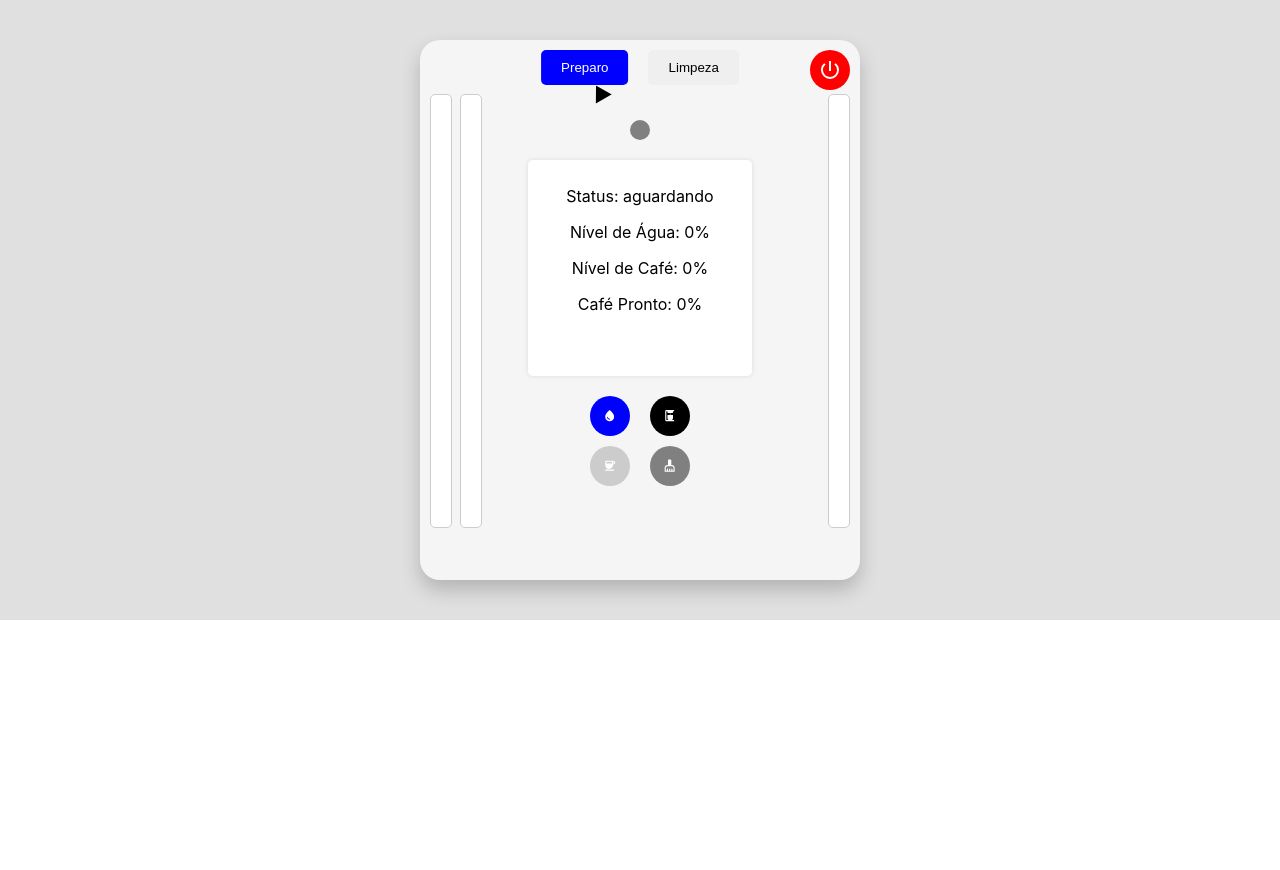
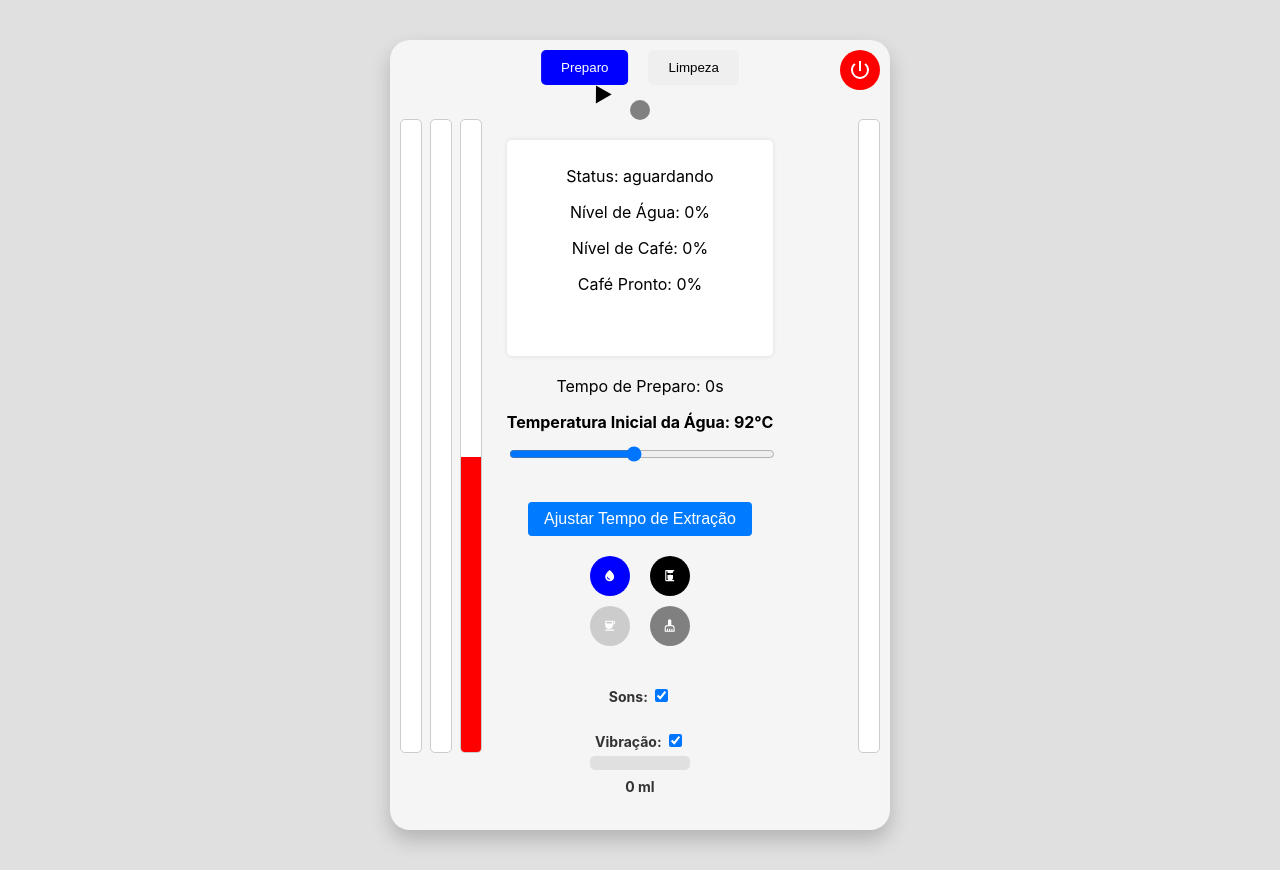
Before and after one commit to guilhermesmoreira/cafeteira, a React (Create React App) app: page /cafeteira2 in a window 1280 px wide. Before the commit the page ends 800 px from the top, so only its background shows below. Built offline with nearby package versions, Linux system fonts and the light colour scheme.

Commit message:
Cafeteira Parte 03

```diff
--- a/src/paginas/cafeteira2/cafeteira2.js
+++ b/src/paginas/cafeteira2/cafeteira2.js
@@ -114,24 +114,60 @@ function Cafeteira2() {
   const [waterAdded, setWaterAdded] = useState(false);
   const [coffeeAdded, setCoffeeAdded] = useState(false);
   const [isVibrating, setIsVibrating] = useState(false);
+  const [temperatura, setTemperatura] = useState(92);
+  const [tempoExtracao, setTempoExtracao] = useState(25); // 25 segundos padrão
+  const [mostrarModalTempo, setMostrarModalTempo] = useState(false);
+  const [tempoPreparoRestante, setTempoPreparoRestante] = useState(0);
+  const [vibracaoAtiva, setVibracaoAtiva] = useState(true);
+  const [somAtivo, setSomAtivo] = useState(true);
+
+  const tocarSom = (audio) => {
+    if (!somAtivo) return;
+    audio.currentTime = 0; // reinicia o som para cada evento
+    audio.play();
+  };
 
   // Instâncias de áudio
   const beep = new Audio(beepSound);
   const coffeeReady = new Audio(coffeeReadySound);
   const clean = new Audio(cleanSound);
 
+  const alterarTemperatura = (e) => {
+    setTemperatura(e.target.value);
+  };
+
+  const abrirModalTempo = () => {
+    setMostrarModalTempo(true);
+  };
+
+  const confirmarTempo = () => {
+    setMostrarModalTempo(false);
+  };
+
+  const vibrar = (tipo) => {
+    if (!vibracaoAtiva || !navigator.vibrate) return;
+
+    if (tipo === 'curto') {
+      navigator.vibrate(100); // vibração de 100ms
+    } else if (tipo === 'longo') {
+      navigator.vibrate(400); // vibração de 400ms
+    }
+  };
+
+
   // Toca beep.mp3 ao ligar a máquina
   useEffect(() => {
     if (isOn) {
-      beep.play();
+      tocarSom(beep);
     }
   }, [isOn]);
+
 
   // Controle de status para café pronto (somCafePronto.wav)
   useEffect(() => {
     if (brewedCoffeeLevel === 100 && status !== 'pronto') {
       setStatus('pronto');
-      coffeeReady.play(); // Toca somCafePronto.wav quando a barra marrom atinge 100%
+      tocarSom(coffeeReady); // Toca somCafePronto.wav quando a barra marrom atinge 100%
       setIsVibrating(true); // Ativa a vibração
       setTimeout(() => setIsVibrating(false), 500); // Desativa após 0,5 segundos
     }
@@ -140,12 +176,13 @@ function Cafeteira2() {
   // Toca somLimpar.wav quando a limpeza termina
   useEffect(() => {
     if (mode === 'limpeza' && cleaningProgress === 100 && status === 'aguardando') {
-      clean.play();
+      tocarSom(clean);
     }
   }, [cleaningProgress, status, mode]);
 
   const addWater = () => {
     if (isOn && mode === 'preparo' && waterLevel < 100 && !waterAdded) {
+      tocarSom(beep);
       setStatus('preparando');
       setWaterAdded(true);
       const interval = setInterval(() => {
@@ -189,21 +226,35 @@ function Cafeteira2() {
   const brewCoffee = () => {
     if (isOn && mode === 'preparo' && waterLevel === 100 && coffeeLevel === 100) {
       setStatus('preparando');
+
+      let segundosTotal = parseInt(tempoExtracao); // valor escolhido pelo usuário
+      let progressoAtual = 0;
+
+      setTempoPreparoRestante(segundosTotal); // Iniciar contagem regressiva
       const interval = setInterval(() => {
         setBrewedCoffeeLevel((prevBrew) => {
-          if (prevBrew >= 100) {
+          const novoProgresso = prevBrew + (100 / segundosTotal / 10); // atualizar proporcionalmente
+
+          // A cada 100ms -> atualizar 1/10 do segundo
+
+          if (novoProgresso >= 100) {
             clearInterval(interval);
             setStatus('pronto');
+            setTempoPreparoRestante(0); // zera o tempo restante
             return 100;
           }
-          const newBrew = prevBrew + 1;
-          setWaterLevel(100 - newBrew);
-          setCoffeeLevel(100 - newBrew);
-          return newBrew;
+
+          return novoProgresso;
         });
-      }, 50);
+
+        setTempoPreparoRestante((prevTempo) => {
+          if (prevTempo <= 0) return 0;
+          return (prevTempo - 0.1).toFixed(1); // diminui 0.1s a cada 100ms
+        });
+      }, 100); // a cada 100 milissegundos
     }
   };
+
 
   const cleanMachine = () => {
     if (isOn && mode === 'limpeza' && brewedCoffeeLevel > 0) {
@@ -254,6 +305,38 @@ function Cafeteira2() {
             coffeeLevel={coffeeLevel}
             brewedCoffeeLevel={brewedCoffeeLevel}
           />
+          <p>Tempo de Preparo: {tempoPreparoRestante > 0 ? `${tempoPreparoRestante}s` : "0s"}</p>
+          <div className={styles.temperaturaControl}>
+            <label>Temperatura Inicial da Água: {temperatura}°C</label>
+            <input
+              type="range"
+              min="85"
+              max="100"
+              value={temperatura}
+              onChange={alterarTemperatura}
+              className={styles.sliderTemperatura}
+            />
+          </div>
+          <button className={styles.button} onClick={abrirModalTempo}>
+            Ajustar Tempo de Extração
+          </button>
+          {mostrarModalTempo && (
+            <div className={styles.modal}>
+              <div className={styles.modalContent}>
+                <h3>Tempo de Extração</h3>
+                <input
+                  type="number"
+                  value={tempoExtracao}
+                  min="10"
+                  max="60"
+                  onChange={(e) => setTempoExtracao(e.target.value)}
+                />
+                <button onClick={confirmarTempo} className={styles.button}>
+                  Pronto
+                </button>
+              </div>
+            </div>
+          )}
           <div className={styles.actionButtonsContainer}>
             <div className={styles.buttonColumn}>
               <button
@@ -289,9 +372,38 @@ function Cafeteira2() {
             </div>
           </div>
         </div>
+        <div className={styles.configSection}>
+          <label>
+            Sons: <input type="checkbox" checked={somAtivo} onChange={() => setSomAtivo(!somAtivo)} />
+          </label>
+        </div>
+        <div className={styles.configSection}>
+          <label>
+            Vibração: <input type="checkbox" checked={vibracaoAtiva} onChange={() => setVibracaoAtiva(!vibracaoAtiva)} />
+          </label>
+        </div>
         <WaterLevelBar waterLevel={waterLevel} />
+        <div className={styles.temperatureLevelContainer}>
+          <div
+            className={styles.temperatureLevel}
+            style={{ height: `${(temperatura - 85) * 6.66}%` }} // mapeando 85-100 para 0-100%
+          ></div>
+          <div className={styles.temperatureText}>
+            {temperatura}°C
+          </div>
+        </div>
         <CoffeeLevelBar coffeeLevel={coffeeLevel} />
         <BrewedCoffeeBar brewedCoffeeLevel={brewedCoffeeLevel} />
+        <div className={styles.volumeRecipienteContainer}>
+          <div className={styles.volumeRecipienteBar}>
+            <div
+              className={styles.volumeRecipienteFill}
+              style={{ width: `${brewedCoffeeLevel}%` }}
+            ></div>
+          </div>
+          <p>{Math.round((brewedCoffeeLevel / 100) * 500)} ml</p>
+        </div>
+
       </div>
     </div>
   );
--- a/src/paginas/cafeteira2/cafeteira2.module.css
+++ b/src/paginas/cafeteira2/cafeteira2.module.css
@@ -8,12 +8,12 @@
 
   .coffeeMaker {
     position: relative;
-    width: 400px;
-    height: 500px;
+    width: 500px;
+    height: 750px; /* Aumentar de 500px para 650px (ou mais se precisar) */
     background-color: #f5f5f5;
     border-radius: 20px;
     box-shadow: 0 10px 20px rgba(0, 0, 0, 0.2);
-    padding: 20px;
+    padding-bottom: 40px; /* adicionar para dar espaço interno */
     display: flex;
     flex-direction: column;
     align-items: center;
@@ -177,7 +177,9 @@
     justify-content: center;
     gap: 20px;
     margin-bottom: 20px;
+    margin-top: 20px;
   }
+
 
   .buttonColumn {
     display: flex;
@@ -265,3 +267,113 @@
 .vibrateEffect {
   animation: vibrate 0.5s ease-in-out;
 }
+
+.temperaturaControl {
+  margin-bottom: 20px;
+  text-align: center;
+}
+
+.sliderTemperatura {
+  width: 100%;
+  margin-top: 8px;
+}
+
+.modal {
+  position: fixed;
+  top: 0;
+  left: 0;
+  width: 100%;
+  height: 100%;
+  background: rgba(0, 0, 0, 0.5);
+  display: flex;
+  justify-content: center;
+  align-items: center;
+  z-index: 1000;
+}
+
+.modalContent {
+  background: white;
+  padding: 2rem;
+  border-radius: 8px;
+  text-align: center;
+  width: 300px;
+}
+
+.button {
+  margin-top: 1rem;
+  padding: 0.5rem 1rem;
+  font-size: 1rem;
+  border: none;
+  border-radius: 4px;
+  background-color: #007bff;
+  color: white;
+  cursor: pointer;
+  transition: background-color 0.3s;
+}
+
+.button:hover {
+  background-color: #0056b3;
+}
+
+.temperatureLevelContainer {
+  position: absolute;
+  left: 70px; /* Ajuste conforme necessidade */
+  top: 10%;
+  height: 80%;
+  width: 20px;
+  background-color: white;
+  border: 1px solid #ccc;
+  border-radius: 5px;
+  overflow: hidden;
+  display: flex;
+  flex-direction: column-reverse;
+  align-items: center;
+}
+
+.temperatureLevel {
+  width: 100%;
+  background-color: red; /* Pode ser vermelho para temperatura */
+  transition: height 0.3s ease;
+}
+
+.temperatureText {
+  position: absolute;
+  bottom: -25px;
+  font-size: 12px;
+  font-weight: bold;
+  color: black;
+  text-align: center;
+}
+
+.volumeRecipienteContainer p {
+  margin-top: 4px;
+  font-size: 14px;
+  font-weight: bold;
+  color: #333;
+}
+
+.volumeRecipienteBar {
+  width: 100px;
+  height: 14px; /* era 20px */
+  background-color: #e0e0e0;
+  border-radius: 5px;
+  overflow: hidden;
+  margin-bottom: 8px;
+}
+
+.volumeRecipienteFill {
+  height: 100%;
+  background-color: brown;
+  transition: width 0.3s ease;
+}
+
+.configSection {
+  margin-top: 20px;
+  text-align: center;
+}
+
+.configSection label {
+  font-size: 14px;
+  font-weight: bold;
+  color: #333;
+}
--- a/src/paginas/cafeteira3/cafeteira3.js
+++ b/src/paginas/cafeteira3/cafeteira3.js
@@ -1,3 +1,4 @@
+// Atualizado Cafeteira3.js aplicando as melhorias (S1 a S12)
 import { useState, useEffect } from "react";
 import styles from "../../paginas/cafeteira3/cafeteira3.module.css";
 import { Card, CardContent } from "../../components/ui/card";
@@ -39,20 +40,35 @@ export default function Cafeteira3() {
   const [progresso, setProgresso] = useState(0);
   const [status, setStatus] = useState("Pronto");
   const [necessitaLimpeza, setNecessitaLimpeza] = useState(false);
-  const [intensidadeCafe, setIntensidadeCafe] = useState("Médio");
+  const [intensidadeCafe, setIntensidadeCafe] = useState(3);
+  const [temperatura, setTemperatura] = useState(92);
+  const [tempoExtracao, setTempoExtracao] = useState(25);
+  const [mostrarTempoModal, setMostrarTempoModal] = useState(false);
+  const [volume, setVolume] = useState(200);
+  const [somAtivo, setSomAtivo] = useState(true);
+  const [vibracaoAtiva, setVibracaoAtiva] = useState(true);
+  const [alerta, setAlerta] = useState(null);
 
   const playSound = (soundFile) => {
+    if (!somAtivo) return;
     const sound = new Audio(`/sounds/${soundFile}`);
     sound.play();
+  };
+
+  const vibrar = (tipo) => {
+    if (!vibracaoAtiva) return;
+    navigator.vibrate(tipo === "curto" ? 100 : 400);
   };
 
   useEffect(() => {
     if (agua < 20) {
       setStatus("Baixo Nível de Água");
       playSound("beep.mp3");
+      vibrar("curto");
     } else if (necessitaLimpeza) {
       setStatus("Necessita Limpeza");
       playSound("beep.mp3");
+      vibrar("curto");
     } else {
       setStatus("Pronto");
     }
@@ -60,32 +76,47 @@ export default function Cafeteira3() {
 
   const iniciar = () => {
     if (!ligada) return;
-    setProgresso(100);
+    setProgresso(0);
+    let interval = setInterval(() => {
+      setProgresso((prev) => {
+        if (prev >= 100) {
+          clearInterval(interval);
+          setStatus("Pronto");
+          playSound(modo === "preparo" ? "somCafePronto.wav" : "somLimpar.wav");
+          vibrar("longo");
+          setNecessitaLimpeza(modo === "preparo");
+          return 100;
+        }
+        return prev + 1;
+      });
+    }, 30);
 
     if (modo === "preparo") {
       setStatus("Preparando Café");
       playSound("beep.mp3");
-      setTimeout(() => {
-        setStatus("Pronto");
-        playSound("somCafePronto.wav");
-      }, 3000);
     } else {
       setStatus("Limpando Máquina");
       playSound("beep.mp3");
-      setTimeout(() => {
-        setStatus("Pronto");
-        playSound("somLimpar.wav");
-      }, 3000);
     }
   };
 
   const ligarOuDesligar = () => {
     setLigada((prev) => !prev);
     playSound("beep.mp3");
+    vibrar("curto");
   };
 
-  const alterarIntensidade = (novaIntensidade) => {
-    setIntensidadeCafe(novaIntensidade);
+  const abrirModalTempo = () => {
+    setMostrarTempoModal(true);
+  };
+
+  const confirmarTempo = () => {
+    setMostrarTempoModal(false);
+    playSound("beep.mp3");
+  };
+
+  const alterarVolume = (e) => {
+    setVolume(e.target.value);
     playSound("beep.mp3");
   };
 
@@ -95,56 +126,92 @@ export default function Cafeteira3() {
         <CardContent>
           <h2 className="text-xl font-bold">Cafeteira Inteligente</h2>
 
+          <div className={styles.statusBar}>
+            <span>Status: {status}</span>
+            <LEDIndicator status={status} />
+          </div>
+
           <button onClick={ligarOuDesligar} className={styles.button}>
             {ligada ? "Desligar" : "Ligar"}
           </button>
 
+          <div className={styles.temperaturaSection}>
+            <label>Temperatura: {temperatura}°C</label>
+            <input
+              type="range"
+              min="85"
+              max="100"
+              value={temperatura}
+              onChange={(e) => setTemperatura(e.target.value)}
+            />
+          </div>
+
           <RotarySwitch onChange={setModo} />
-          <TouchPanel onCleanMode={() => setModo("limpeza")} />
-          <LEDIndicator status={status} />
+          <TouchPanel onConfigChange={() => {}} onCleanMode={() => setModo("limpeza")} />
 
-          <div>
-            <p>Intensidade do Café: {intensidadeCafe}</p>
-            <button onClick={() => alterarIntensidade("Fraco")}>
-              Fraco
-            </button>
-            <button onClick={() => alterarIntensidade("Médio")}>
-              Médio
-            </button>
-            <button onClick={() => alterarIntensidade("Forte")}>
-              Forte
-            </button>
+          <div className={styles.volumeSection}>
+            <label>Volume no Recipiente: {volume}ml</label>
+            <input
+              type="range"
+              min="100"
+              max="500"
+              value={volume}
+              onChange={alterarVolume}
+            />
           </div>
 
           {status === "Preparando Café" && (
-            <div>
-              <p>Aquecendo a água...</p>
+            <>
+              <p>Tempo de Extração: {tempoExtracao} segundos</p>
               <Progress value={progresso} />
-            </div>
+            </>
           )}
 
           {status === "Limpando Máquina" && (
-            <div>
-              <p>Iniciando limpeza...</p>
+            <>
+              <p>Realizando limpeza...</p>
               <Progress value={progresso} />
-            </div>
+            </>
           )}
 
-          {status === "Baixo Nível de Água" && (
-            <Alert className={`${styles.alert} ${styles.warning}`}>
-              Atenção: Nível de água baixo!
-            </Alert>
-          )}
-
-          {status === "Necessita Limpeza" && (
-            <Alert className={`${styles.alert} ${styles.warning}`}>
-              Atenção: A cafeteira precisa de limpeza!
-            </Alert>
+          {alerta && (
+            <Alert type={alerta.type} message={alerta.message} />
           )}
 
           <button className={styles.button} onClick={iniciar} disabled={!ligada}>
             Iniciar {modo === "preparo" ? "Preparo" : "Limpeza"}
           </button>
+
+          <button className={styles.button} onClick={abrirModalTempo}>
+            Ajustar Tempo de Extração
+          </button>
+
+          {mostrarTempoModal && (
+            <div className={styles.modal}>
+              <div className={styles.modalContent}>
+                <h3>Tempo de Extração</h3>
+                <input
+                  type="number"
+                  value={tempoExtracao}
+                  min="10"
+                  max="60"
+                  onChange={(e) => setTempoExtracao(e.target.value)}
+                />
+                <button onClick={confirmarTempo} className={styles.button}>
+                  Pronto
+                </button>
+              </div>
+            </div>
+          )}
+
+          <div className={styles.configSection}>
+            <label>
+              Sons: <input type="checkbox" checked={somAtivo} onChange={() => setSomAtivo(!somAtivo)} />
+            </label>
+            <label>
+              Vibração: <input type="checkbox" checked={vibracaoAtiva} onChange={() => setVibracaoAtiva(!vibracaoAtiva)} />
+            </label>
+          </div>
         </CardContent>
       </Card>
     </div>
```
Also changed, not shown: src/paginas/cafeteira3/cafeteira3.module.css (+50 -110 lines).
